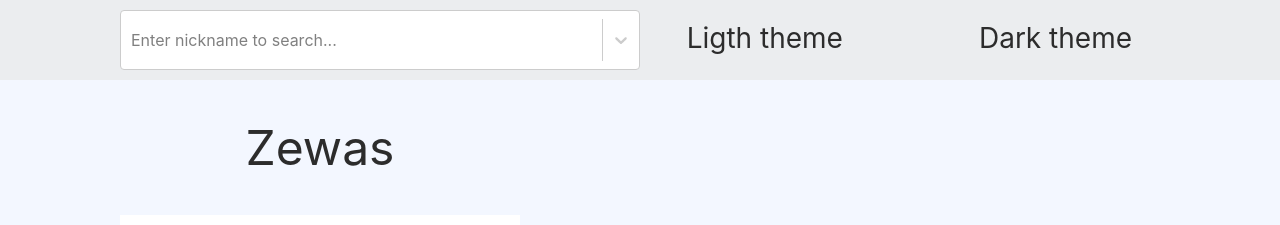
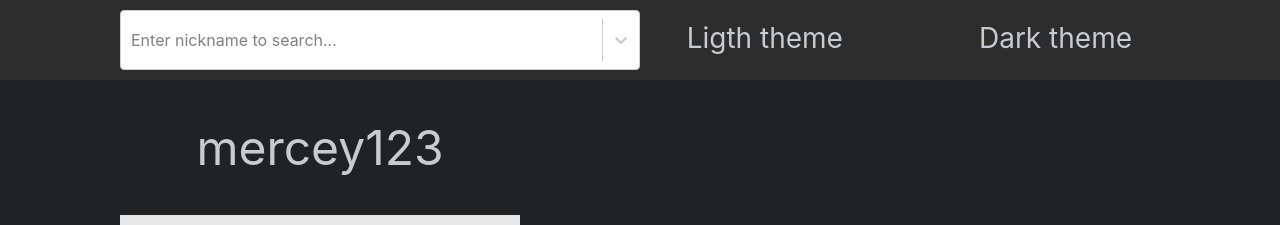
Before and after one commit to mercey123/graphql, a React (Create React App) app: page / in a window 1280 px wide. Shown: the top 225 px of the page. Built offline with nearby package versions, Linux system fonts and the light colour scheme; no server answers.

Commit message:
small changes for audit

```diff
--- a/src/components/app/app.tsx
+++ b/src/components/app/app.tsx
@@ -16,7 +16,7 @@ const defaultValue: UsernameContext = {
 export const UserContext = createContext(defaultValue)
 
 export default function App() {
-    const [username, setUser] = useState("Zewas")
+    const [username, setUser] = useState("mercey123")
 
     return (
         <UserContext.Provider value={{ username, setUser }}>
--- a/src/components/header/header.tsx
+++ b/src/components/header/header.tsx
@@ -16,11 +16,11 @@ const lightTheme = () => {
 function Header() {
 	const theme = localStorage.getItem('theme')
 
-	if (!theme || theme === 'light') {
+	if (!theme || theme === 'dark') {
+		darkTheme()
+	}
+	if (theme === 'light') {
 		lightTheme()
-	}
-	if (theme === 'dark') {
-		darkTheme()
 	}
 
 	return (
```
